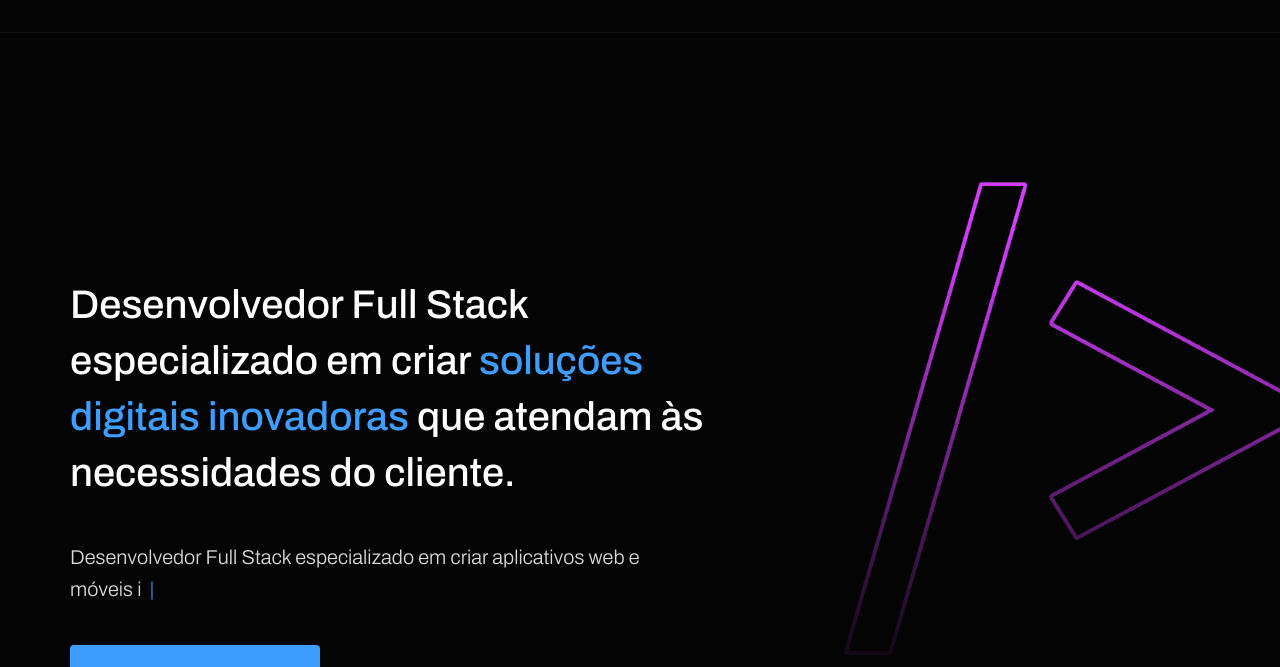
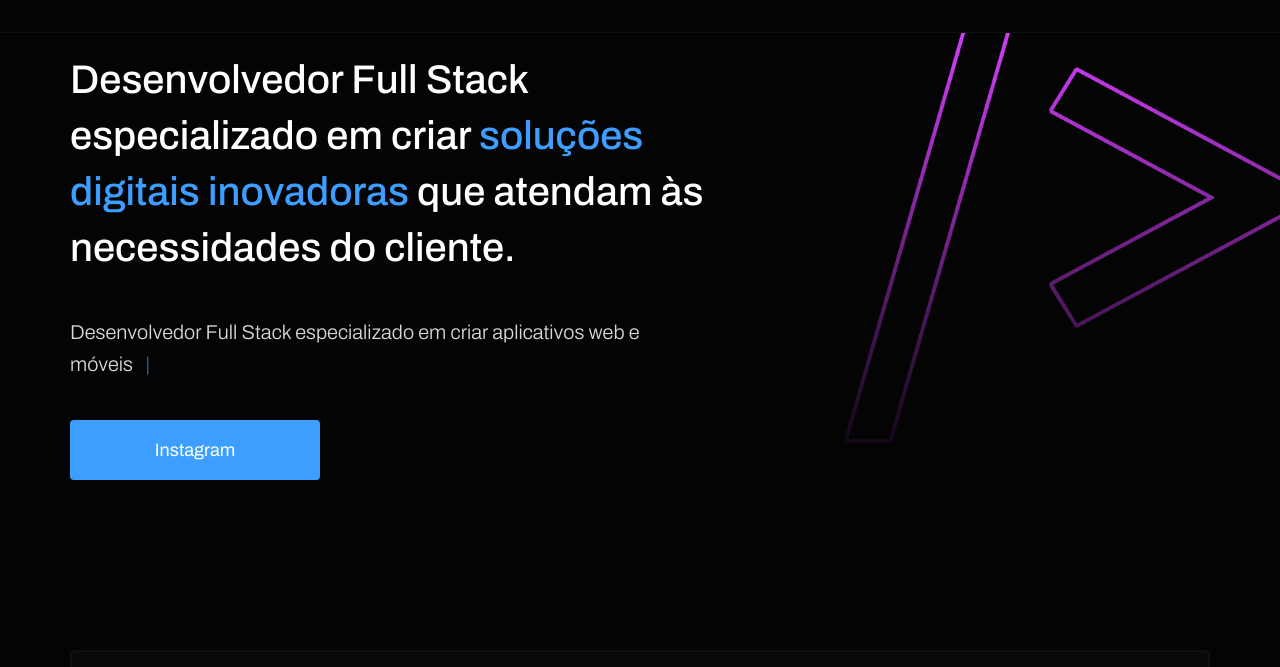
Before and after one commit to Eduardochimchek/portfolio, a plain HTML site: page index.html in a window 1280 px wide. Shown: the part 68-735 px from the top of the page. Drawn offline with nearby package versions, Linux system fonts and the light colour scheme.

Commit message:
Atualizado grid layout

```diff
--- a/assets/css/style.css
+++ b/assets/css/style.css
@@ -230,8 +230,8 @@ header .grid-layout nav .nav-list li a:hover {
     #s-home .grid-layout #home {
     display: flex;
     align-items: center;
-  min-height: 90vh;
-  padding: 200px 0px;
+    min-height: 100%;
+    padding-top: 20px;
     overflow: hidden;
     width: 100%;
 
@@ -257,7 +257,6 @@ header .grid-layout nav .nav-list li a:hover {
     }
     #s-home .grid-layout #home #home-container-text h1 {
     color: #fff;
-  margin-top: 45px;
     max-width: 650px;
     line-height: 140%;
     font-size: 4rem;
--- a/index.html
+++ b/index.html
@@ -74,12 +74,12 @@
                 integro as melhores práticas para proporcionar uma experiência única aos usuários.
             </p>
 
-            <a href="https://www.instagram.com/Daanrox/" rel="noopener" target="_blank" class="delayExtraBigReveal">
+            <a href="https://www.instagram.com/Eduardo.jero/" rel="noopener" target="_blank" class="delayExtraBigReveal">
               Instagram
             </a>
           </div>
 
-          <img src="./assets/image/shape-body.png" alt="ícone Daanrox" onload="SVGInject(this)" id="logo" width="500px"
+          <img src="./assets/image/shape-body.png" alt="ícone" onload="SVGInject(this)" id="logo" width="500px"
             height="500px" />
         </div>
       </div>
```
Lines whose indentation alone changed are shown as unchanged.
